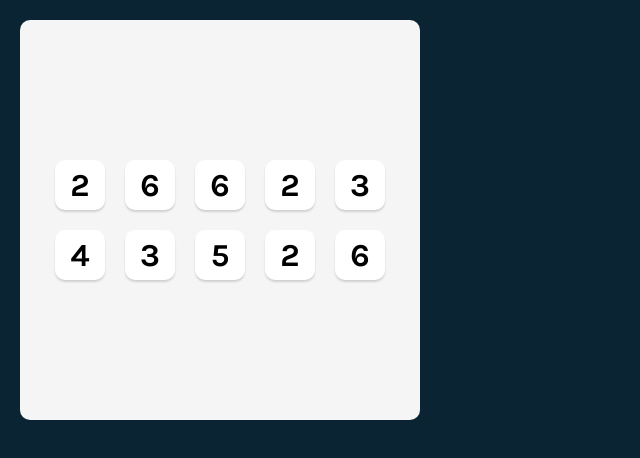
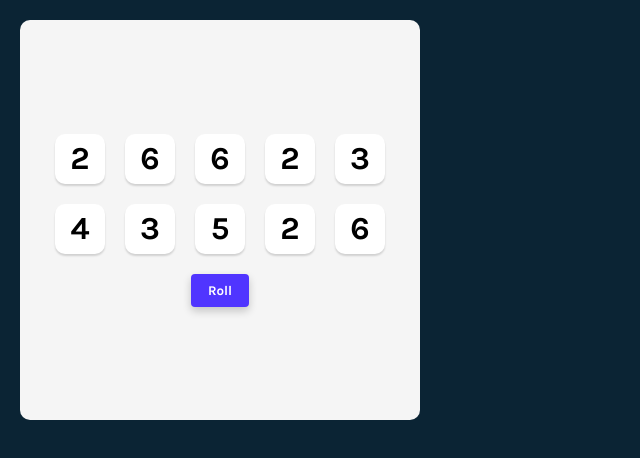
Before and after one commit to noel-jonathan/tenzies, a React (Vite) app: page / in a window 1280 px wide. Shown: the top 458 px of the page, without its empty margins (0-640 px from the left). Built offline with nearby package versions, Linux system fonts and the light colour scheme.

Commit message:
implement Roll dice button

```diff
--- a/src/App.css
+++ b/src/App.css
@@ -12,9 +12,7 @@ main {
 }
 
 main {
-  display: flex;
-  justify-content: center;
-  align-items: center;
+  flex-direction: column;
 }
 
 .dice--container {
@@ -28,10 +26,18 @@ main {
   width: 50px;
   box-shadow: 0px 2px 2px rgba(0, 0, 0, 0.15);
   border-radius: 10px;
-  display: flex;
-  justify-content: center;
-  align-items: center;
   cursor: pointer;
   background-color: white;
   font-size: 2rem;
 }
+
+button {
+  background: #5035FF;
+  color: white;
+  padding: 8px 16px;
+  box-shadow: 0px 4px 8px rgba(0, 0, 0, 0.2);
+  border-radius: 4px;
+  border: 1px solid transparent;
+  cursor: pointer;
+  margin-top: 20px;
+}
--- a/src/components/Die.jsx
+++ b/src/components/Die.jsx
@@ -1,5 +1,5 @@
 export default function Die(props) {
     return (
-        <div className="die">{props.value}</div>
+        <div className="die center">{props.value}</div>
     )
 }
--- a/src/components/Main.jsx
+++ b/src/components/Main.jsx
@@ -13,11 +13,16 @@ export default function Main() {
     const [dice, setDice] = React.useState(getNewDice(10))
     const diceElements = dice.map( die => <Die value={die} />)
 
+    function handleClick() {
+        setDice(getNewDice(10))
+    }
+
     return (
-        <main>
+        <main className="center">
             <div className="dice--container">
                 {diceElements}
             </div>
+            <button className="center" onClick={handleClick}>Roll</button>
         </main>
     )
 }
--- a/src/index.css
+++ b/src/index.css
@@ -2,3 +2,9 @@
   font-family: Karla;
   box-sizing: border-box;
 }
+
+.center {
+  display: flex;
+  justify-content: center;
+  align-items: center;
+}
```
